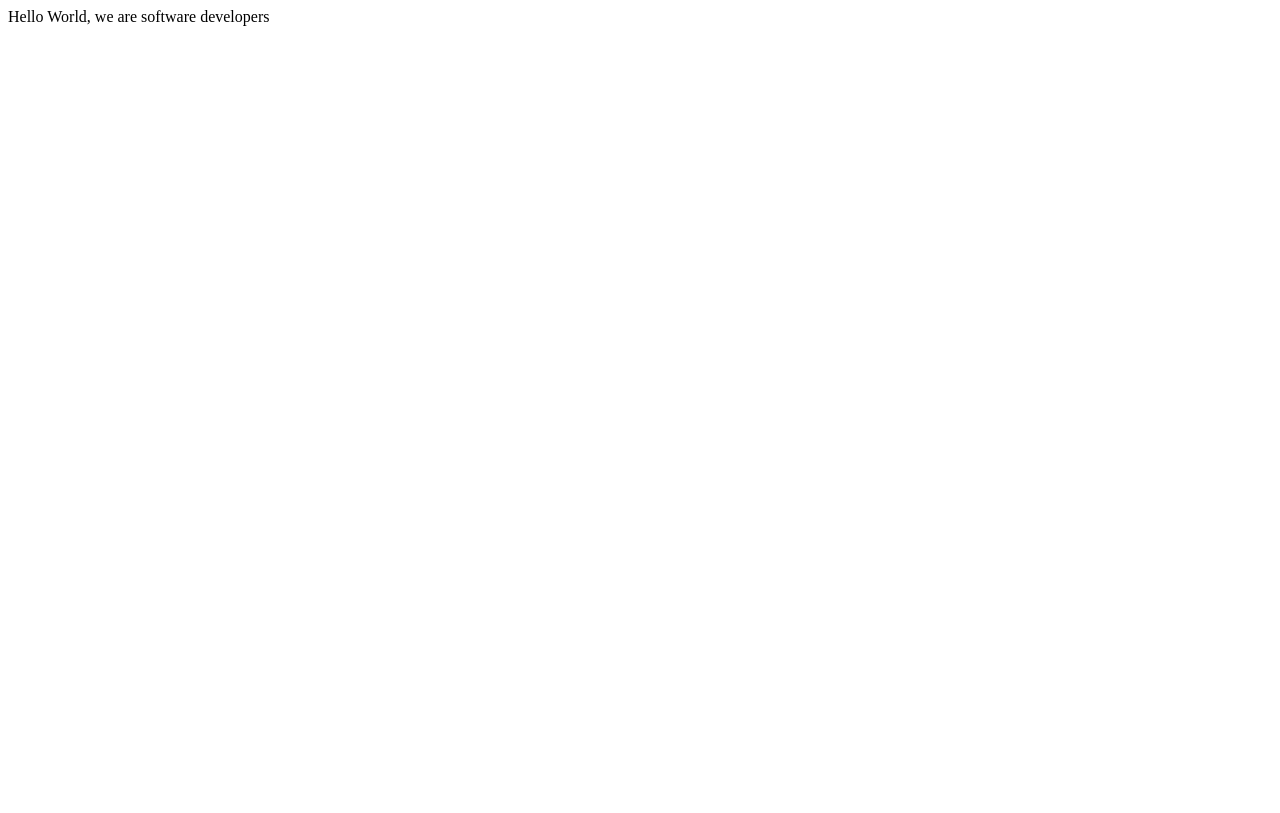
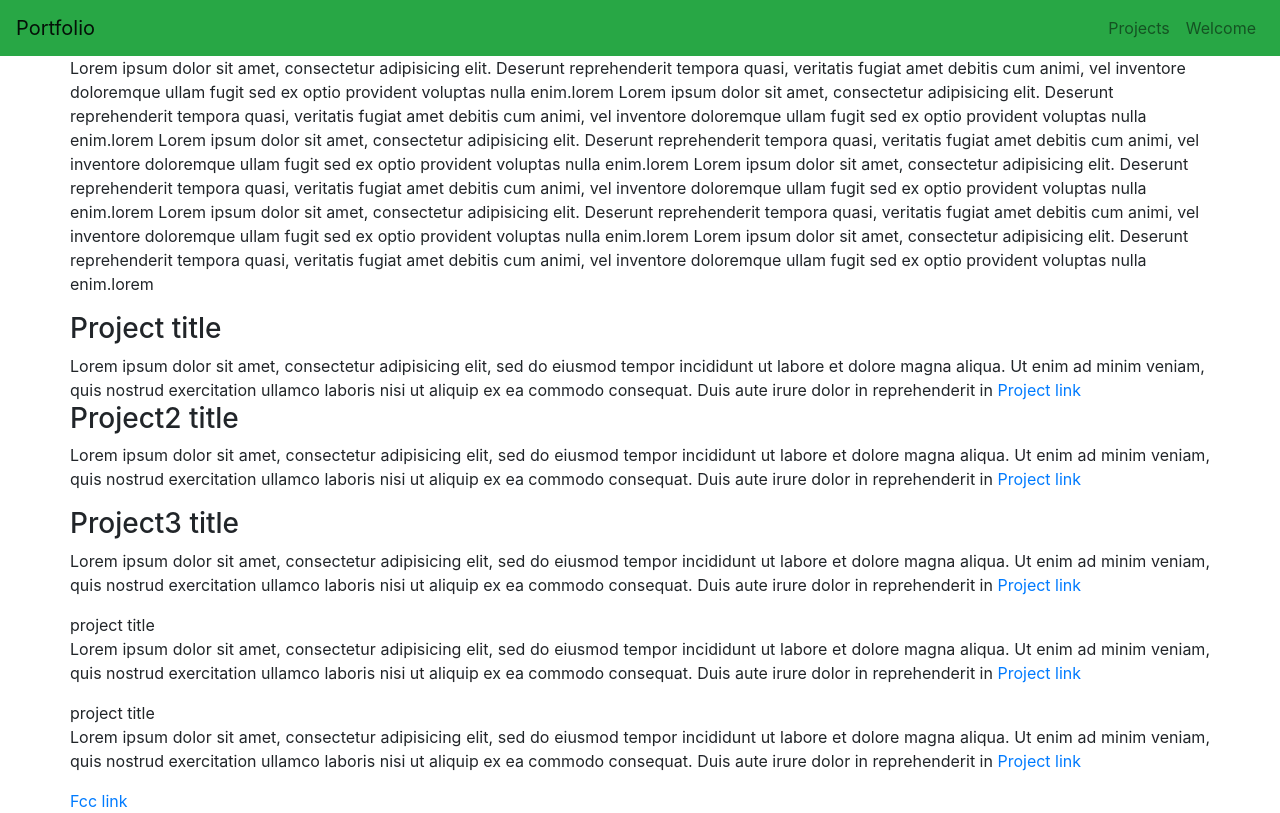
Before and after one commit to baikscoder/Microverse2, a plain HTML site: page index.html in a window 1280 px wide. Drawn offline with nearby package versions, Linux system fonts and the light colour scheme.

Commit message:
finished the required steps from description

```diff
--- /dev/null
+++ b/app.css
@@ -0,0 +1,5 @@
+@media only screen and (max-width: 600px) {
+  body {
+    background-color: lightblue;
+  }
+}
--- a/index.html
+++ b/index.html
@@ -1,5 +1,115 @@
-<html>
-    <body>
-        Hello World, we are software developers
-    </body>
+<!DOCTYPE html>
+<html lang="en">
+<head>
+	<meta charset="UTF-8">
+	<meta name="viewport" content="width=device-width, initial-scale=1.0">
+	<title>Portfolio</title>
+	<link rel="stylesheet" href="https://stackpath.bootstrapcdn.com/bootstrap/4.5.2/css/bootstrap.min.css">
+	<link rel="stylesheet" href="app.css">
+</head>
+<body>
+	<nav class="navbar navbar-expand-lg navbar-light bg-success fixed-top" id="navbar">
+	  <a class="navbar-brand" href="#">Portfolio</a>
+	  <button class="navbar-toggler" type="button" data-toggle="collapse" data-target="#navbarSupportedContent" aria-controls="navbarSupportedContent" aria-expanded="false" aria-label="Toggle navigation">
+	    <span class="navbar-toggler-icon"></span>
+	  </button>
+
+	  <div class="collapse navbar-collapse" id="navbarSupportedContent">
+	    <ul class="navbar-nav mr-auto">
+
+	    </ul>
+	   <div class="my-2 my-lg-0">
+	   	<ul class="navbar-nav">
+	     <li class="nav-item">
+	        <a class="nav-link" href="#projects">Projects</a>
+	      </li>
+	      <li class="nav-item">
+	        <a class="nav-link" href="#welcome-section">Welcome</a>
+	      </li>
+
+	    </ul>
+	   </div>
+	  </div>
+	</nav>
+	<div class="container">
+		<div class="row">
+			<section id="welcome-section">
+				<h1 class="text-center text-primary">Welcome Section</h1>
+				<p>
+					Lorem ipsum dolor sit amet, consectetur adipisicing elit. Deserunt reprehenderit tempora quasi, veritatis fugiat amet debitis cum animi, vel inventore doloremque ullam fugit sed ex optio provident voluptas nulla enim.lorem
+					Lorem ipsum dolor sit amet, consectetur adipisicing elit. Deserunt reprehenderit tempora quasi, veritatis fugiat amet debitis cum animi, vel inventore doloremque ullam fugit sed ex optio provident voluptas nulla enim.lorem
+					Lorem ipsum dolor sit amet, consectetur adipisicing elit. Deserunt reprehenderit tempora quasi, veritatis fugiat amet debitis cum animi, vel inventore doloremque ullam fugit sed ex optio provident voluptas nulla enim.lorem
+					Lorem ipsum dolor sit amet, consectetur adipisicing elit. Deserunt reprehenderit tempora quasi, veritatis fugiat amet debitis cum animi, vel inventore doloremque ullam fugit sed ex optio provident voluptas nulla enim.lorem
+					Lorem ipsum dolor sit amet, consectetur adipisicing elit. Deserunt reprehenderit tempora quasi, veritatis fugiat amet debitis cum animi, vel inventore doloremque ullam fugit sed ex optio provident voluptas nulla enim.lorem
+					Lorem ipsum dolor sit amet, consectetur adipisicing elit. Deserunt reprehenderit tempora quasi, veritatis fugiat amet debitis cum animi, vel inventore doloremque ullam fugit sed ex optio provident voluptas nulla enim.lorem
+				</p>
+			</section>
+			<section id="projects">
+				<div class="project">
+					<div class="project-title">
+						<h3>Project title</h3>
+					</div>
+					<div class="project-body">
+						Lorem ipsum dolor sit amet, consectetur adipisicing elit, sed do eiusmod
+						tempor incididunt ut labore et dolore magna aliqua. Ut enim ad minim veniam,
+						quis nostrud exercitation ullamco laboris nisi ut aliquip ex ea commodo
+						consequat. Duis aute irure dolor in reprehenderit in
+						<a href="">Project link</a>
+					</div>
+				</div>
+				<div class="project">
+					<div class="project-title">
+						<h3>Project2 title</h3>
+					</div>
+					<div class="project-body">
+						<p class="text-justify">Lorem ipsum dolor sit amet, consectetur adipisicing elit, sed do eiusmod
+						tempor incididunt ut labore et dolore magna aliqua. Ut enim ad minim veniam,
+						quis nostrud exercitation ullamco laboris nisi ut aliquip ex ea commodo
+						consequat. Duis aute irure dolor in reprehenderit in
+						<a href="">Project link</a></p>
+					</div>
+				</div>
+				<div class="project">
+					<div class="project-title">
+						<h3>Project3 title</h3>
+					</div>
+					<div class="project-body">
+						<p class="text-justify">Lorem ipsum dolor sit amet, consectetur adipisicing elit, sed do eiusmod
+						tempor incididunt ut labore et dolore magna aliqua. Ut enim ad minim veniam,
+						quis nostrud exercitation ullamco laboris nisi ut aliquip ex ea commodo
+						consequat. Duis aute irure dolor in reprehenderit in
+						<a href="">Project link</a></p>
+					</div>
+				</div>
+				<div class="project">
+					<div class="project-title">
+						project title
+					</div>
+					<div class="project-body">
+						<p class="text-justify">Lorem ipsum dolor sit amet, consectetur adipisicing elit, sed do eiusmod
+						tempor incididunt ut labore et dolore magna aliqua. Ut enim ad minim veniam,
+						quis nostrud exercitation ullamco laboris nisi ut aliquip ex ea commodo
+						consequat. Duis aute irure dolor in reprehenderit in
+						<a href="">Project link</a></p>
+					</div>
+				</div>
+				<div class="project">
+					<div class="project-title">
+						project title
+					</div>
+					<div class="project-body">
+						<p class="text-justify">Lorem ipsum dolor sit amet, consectetur adipisicing elit, sed do eiusmod
+						tempor incididunt ut labore et dolore magna aliqua. Ut enim ad minim veniam,
+						quis nostrud exercitation ullamco laboris nisi ut aliquip ex ea commodo
+						consequat. Duis aute irure dolor in reprehenderit in
+						<a href="">Project link</a></p>
+					</div>
+				</div>
+			</section>
+
+			<a href="https://codepen.io/freeCodeCamp/full/zNBOYG" target="_blank">Fcc link</a>
+
+		</div>
+	</div>
+</body>
 </html>
```
